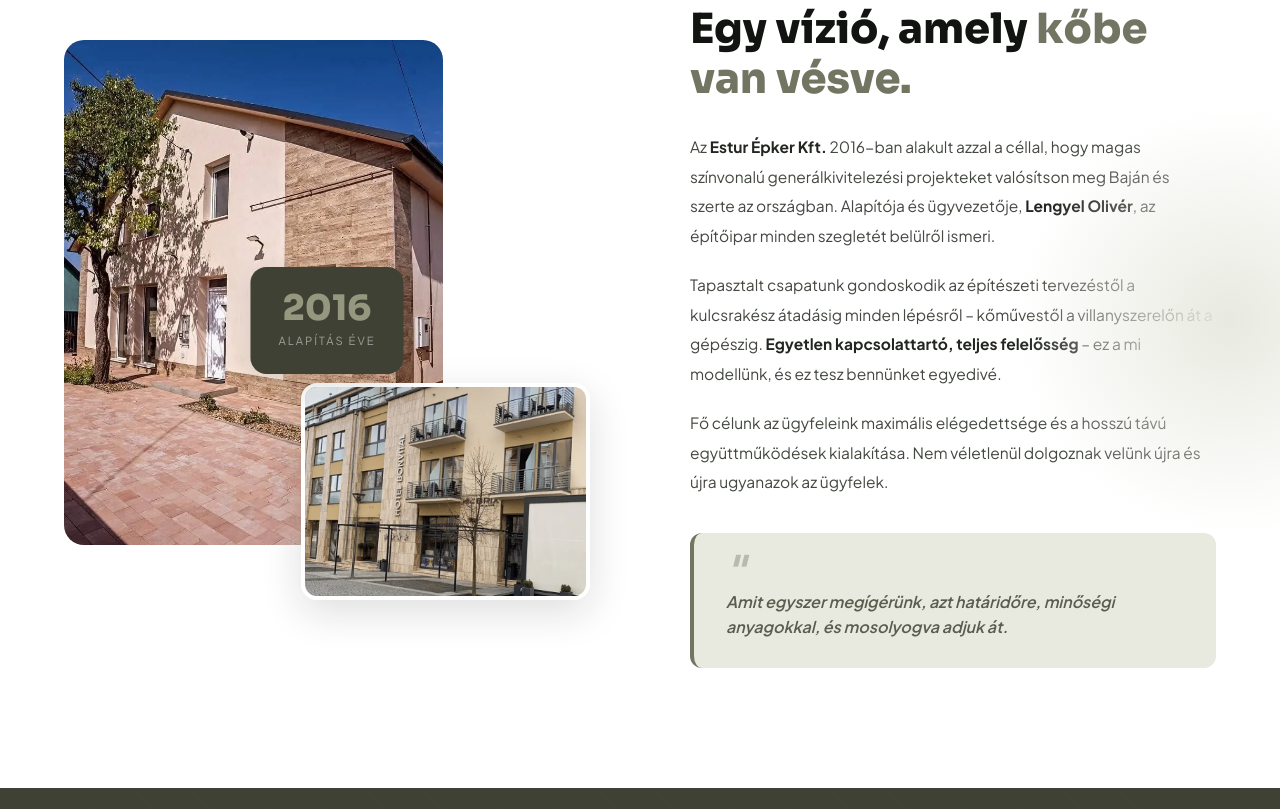
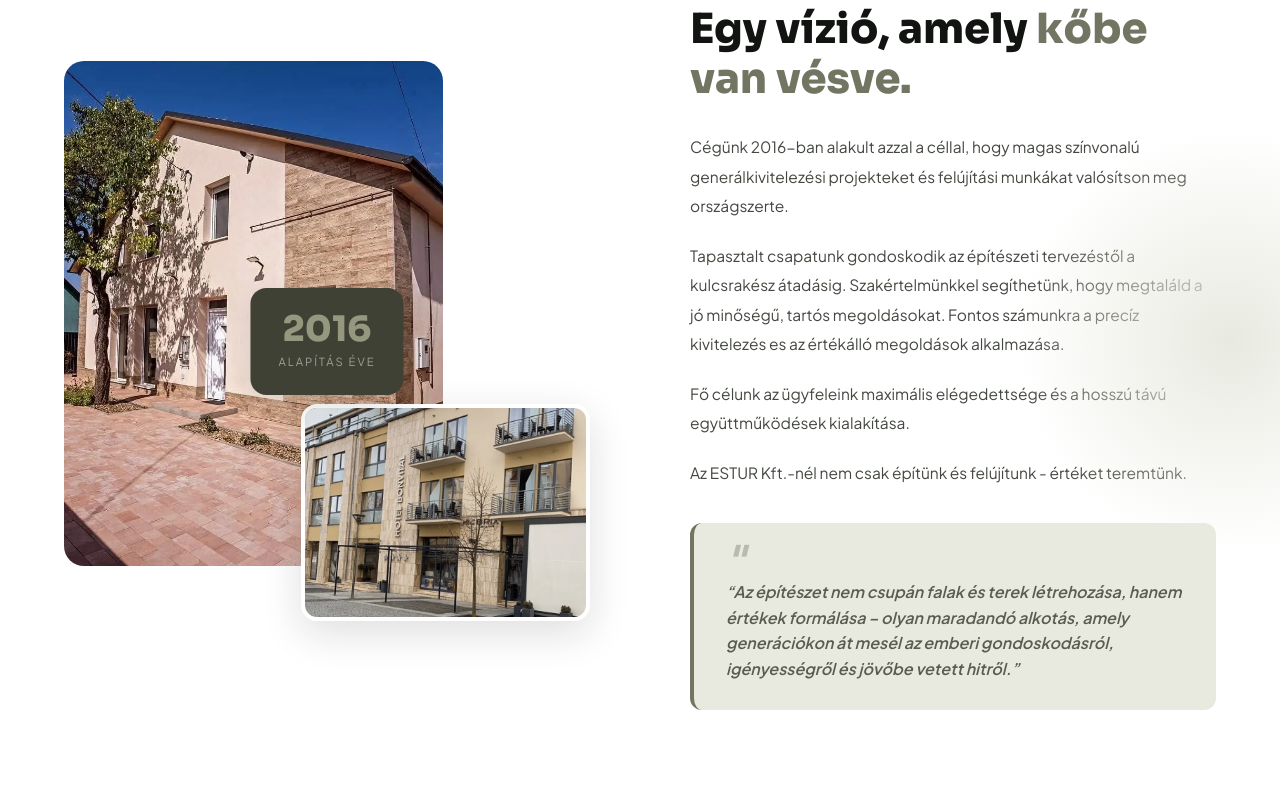
Before and after one commit to mikijelencsity/estur, a plain HTML site: page rolunk.html in a window 1280 px wide. Shown: the part 891-1700 px from the top of the page. Drawn offline with Linux system fonts and the light colour scheme.

Commit message:
javítasok

```diff
--- a/rolunk.html
+++ b/rolunk.html
@@ -345,12 +345,25 @@
         <div class="section-label" data-hu="Történetünk" data-en="Our Story" data-de="Unsere Geschichte">Történetünk</div>
         <h2 data-hu="Egy vízió, amely <span>kőbe van vésve.</span>" data-en="A vision <span>built in stone.</span>" data-de="Eine Vision, <span>in Stein gemeißelt.</span>">Egy vízió, amely <span>kőbe van vésve.</span></h2>
         <div class="story-body">
-          <p data-hu="Az <strong>Estur Épker Kft.</strong> 2016-ban alakult azzal a céllal, hogy magas színvonalú generálkivitelezési projekteket valósítson meg Baján és szerte az országban. Alapítója és ügyvezetője, <strong>Lengyel Olivér</strong>, az építőipar minden szegletét belülről ismeri." data-en="<strong>Estur Épker Kft.</strong> was founded in 2016 with the goal of delivering high-quality general contracting projects in Baja and across Hungary. Its founder and managing director, <strong>Lengyel Olivér</strong>, knows every corner of the construction industry from the inside." data-de="Die <strong>Estur Épker Kft.</strong> wurde 2016 gegründet.">Az <strong>Estur Épker Kft.</strong> 2016-ban alakult azzal a céllal, hogy magas színvonalú generálkivitelezési projekteket valósítson meg Baján és szerte az országban. Alapítója és ügyvezetője, <strong>Lengyel Olivér</strong>, az építőipar minden szegletét belülről ismeri.</p>
-          <p data-hu="Tapasztalt csapatunk gondoskodik az építészeti tervezéstől a kulcsrakész átadásig minden lépésről – kőművestől a villanyszerelőn át a gépészig. <strong>Egyetlen kapcsolattartó, teljes felelősség</strong> – ez a mi modellünk, és ez tesz bennünket egyedivé." data-en="Our experienced team handles every step from architectural planning to turnkey handover. <strong>One point of contact, full responsibility</strong> – this is our model." data-de="Unser erfahrenes Team kümmert sich um jeden Schritt. <strong>Ein Ansprechpartner, volle Verantwortung</strong>.">Tapasztalt csapatunk gondoskodik az építészeti tervezéstől a kulcsrakész átadásig minden lépésről – kőművestől a villanyszerelőn át a gépészig. <strong>Egyetlen kapcsolattartó, teljes felelősség</strong> – ez a mi modellünk, és ez tesz bennünket egyedivé.</p>
-          <p data-hu="Fő célunk az ügyfeleink maximális elégedettsége és a hosszú távú együttműködések kialakítása. Nem véletlenül dolgoznak velünk újra és újra ugyanazok az ügyfelek." data-en="Our main goal is maximum client satisfaction and building long-term partnerships." data-de="Unser Hauptziel ist maximale Kundenzufriedenheit.">Fő célunk az ügyfeleink maximális elégedettsége és a hosszú távú együttműködések kialakítása. Nem véletlenül dolgoznak velünk újra és újra ugyanazok az ügyfelek.</p>
-        </div>
+          <p data-hu="Cégünk 2016-ban alakult azzal a céllal, hogy magas színvonalú generálkivitelezési projekteket és felújítási munkákat valósítson meg országszerte.
+" data-en="<strong>Estur Épker Kft.</strong> was founded in 2016 with the goal of delivering high-quality general contracting projects in Baja and across Hungary. Its founder and managing director, <strong>Lengyel Olivér</strong>, knows every corner of the construction industry from the inside." data-de="Die <strong>Estur Épker Kft.</strong> wurde 2016 gegründet.">Az <strong>Estur Épker Kft.</strong> 2016-ban alakult azzal a céllal, hogy magas színvonalú generálkivitelezési projekteket valósítson meg Baján és szerte az országban. Alapítója és ügyvezetője, <strong>Lengyel Olivér</strong>, az építőipar minden szegletét belülről ismeri.</p>
+
+<p data-hu="Tapasztalt csapatunk gondoskodik az építészeti tervezéstől a kulcsrakész átadásig. Szakértelmünkkel segíthetünk, hogy megtaláld a jó minőségű, tartós megoldásokat.
+Fontos számunkra a precíz kivitelezés es az értékálló megoldások alkalmazása." data-en="Our experienced team handles every step from architectural planning to turnkey handover. <strong>One point of contact, full responsibility</strong> – this is our model." data-de="Unser erfahrenes Team kümmert sich um jeden Schritt. <strong>Ein Ansprechpartner, volle Verantwortung</strong>.">Tapasztalt csapatunk gondoskodik az építészeti tervezéstől a kulcsrakész átadásig minden lépésről – kőművestől a villanyszerelőn át a gépészig. <strong>Egyetlen kapcsolattartó, teljes felelősség</strong> – ez a mi modellünk, és ez tesz bennünket egyedivé.</p>
+
+<p data-hu="Fő célunk az ügyfeleink maximális elégedettsége és a hosszú távú együttműködések kialakítása.
+" data-en="Our main goal is maximum client satisfaction and building long-term partnerships." data-de="Unser Hauptziel ist maximale Kundenzufriedenheit.">Fő célunk az ügyfeleink maximális elégedettsége és a hosszú távú együttműködések kialakítása. Nem véletlenül dolgoznak velünk újra és újra ugyanazok az ügyfelek.</p>
+
+<p data-hu="Az ESTUR Kft.-nél nem csak építünk és felújítunk - értéket teremtünk."
+   data-en="At ESTUR Ltd., we don’t just build and renovate – we create value."
+   data-de="Bei ESTUR GmbH bauen und renovieren wir nicht nur – wir schaffen Werte.">
+   Az ESTUR Kft.-nél nem csak építünk és felújítunk - értéket teremtünk.
+</p>
+
+</div>
         <div class="story-highlight">
-          <p data-hu="Amit egyszer megígérünk, azt határidőre, minőségi anyagokkal, és mosolyogva adjuk át." data-en="What we promise, we deliver on time, with quality materials, and with a smile." data-de="Was wir versprechen, liefern wir pünktlich, mit Qualitätsmaterialien und mit einem Lächeln.">Amit egyszer megígérünk, azt határidőre, minőségi anyagokkal, és mosolyogva adjuk át.</p>
+          <p data-hu="“Az építészet nem csupán falak és terek létrehozása, hanem értékek formálása – olyan maradandó alkotás, amely generációkon át mesél az emberi gondoskodásról, igényességről és jövőbe vetett hitről.”
+" data-en="What we promise, we deliver on time, with quality materials, and with a smile." data-de="Was wir versprechen, liefern wir pünktlich, mit Qualitätsmaterialien und mit einem Lächeln.">Amit egyszer megígérünk, azt határidőre, minőségi anyagokkal, és mosolyogva adjuk át.</p>
         </div>
       </div>
     </div>
```
Also changed, not shown: index.html (+19 -3 lines).
